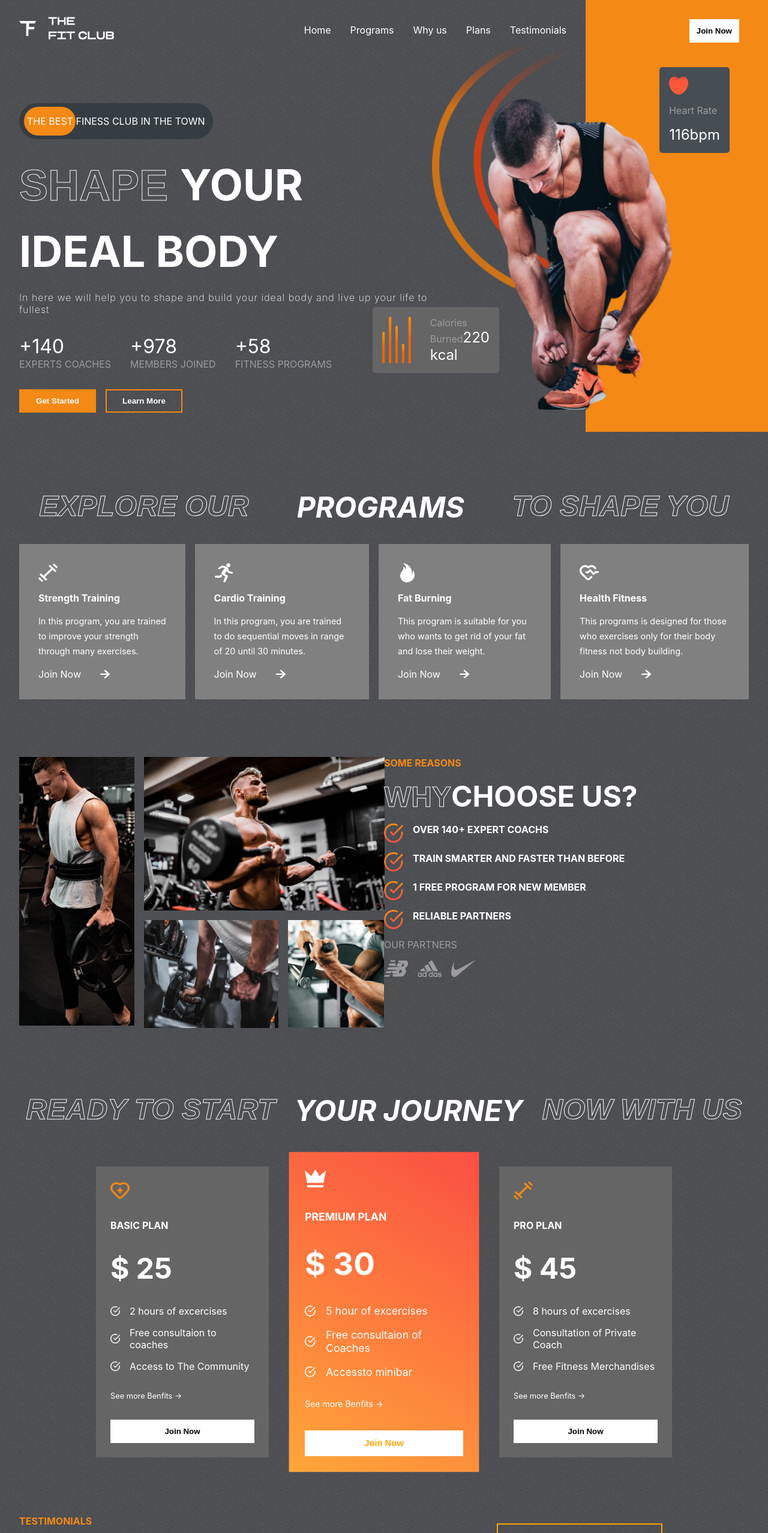
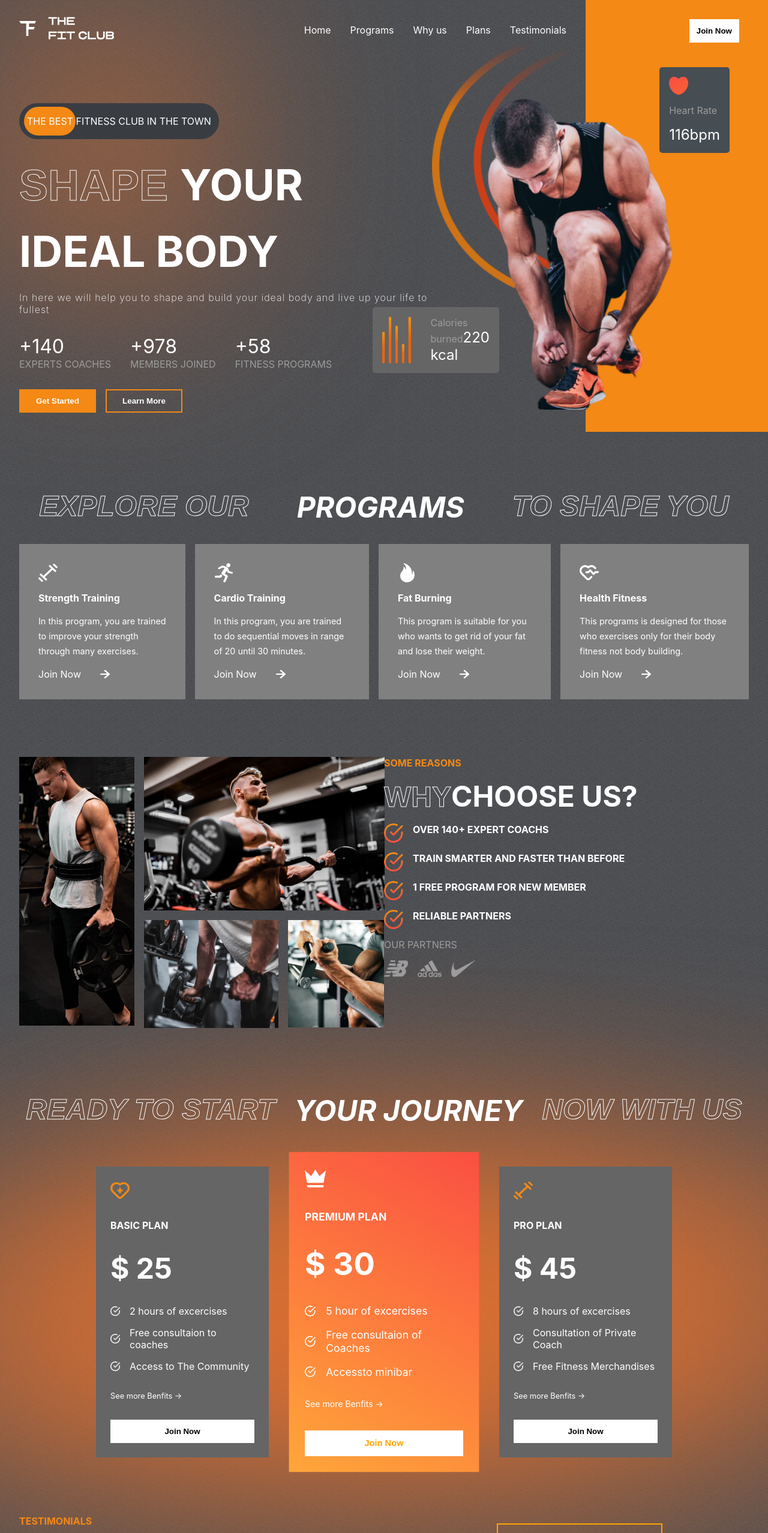
Before and after one commit to Asjal8/Fitness-Club, a React (Create React App) app: page / in a window 1280 px wide. Shown: the top 2556 px of the page at 60% size. Built offline with nearby package versions, Linux system fonts and the light colour scheme.

Commit message:
Sixth Commit

```diff
--- a/src/App.css
+++ b/src/App.css
@@ -40,3 +40,10 @@
 .btn:hover {
   cursor: pointer;
 }
+.blur {
+  background: rgba(253, 120, 43, 0.69);
+  position: absolute;
+  border-radius: 50%;
+  filter: blur(150px);
+  z-index: -9;
+}
--- a/src/App.js
+++ b/src/App.js
@@ -1,5 +1,7 @@
 import "./App.css";
+import Footer from "./component/Footer/Footer";
 import Hero from "./component/Hero/Hero";
+import Join from "./component/Join/Join";
 import Plans from "./component/Plans/Plans";
 import Programs from "./component/Programs/Programs";
 import Reasons from "./component/Reasons/Reasons";
@@ -12,6 +14,8 @@ function App() {
       <Reasons />
       <Plans />
       <Testimonial />
+      <Join />
+      <Footer />
     </div>
   );
 }
--- /dev/null
+++ b/src/component/Footer/Footer.css
@@ -0,0 +1,44 @@
+.Footer-container {
+  position: relative;
+}
+
+.Footer-container > hr {
+  border: 1px solid var(--lightgray);
+}
+.footer {
+  padding: 1rem 2rem;
+  display: flex;
+  flex-direction: column;
+  gap: 4rem;
+  align-items: center;
+  justify-content: center;
+  height: 20rem;
+}
+.social-links {
+  display: flex;
+  gap: 4rem;
+}
+.social-links > img {
+  width: 2rem;
+  height: 2rem;
+  cursor: pointer;
+}
+.logo-f > img {
+  width: 10rem;
+}
+.blur-f-1 {
+  bottom: 0;
+  right: 15%;
+  width: 50rem;
+  height: 12rem;
+  filter: blur(200px);
+  background: red;
+}
+.blur-f-2 {
+  bottom: 0;
+  left: 15%;
+  width: 50rem;
+  height: 12rem;
+  filter: blur(200px);
+  background: rgb(255, 115, 0);
+}
--- /dev/null
+++ b/src/component/Footer/Footer.jsx
@@ -0,0 +1,28 @@
+import React from "react";
+import "./Footer.css";
+import Github from "../../assets/github.png";
+import Instagram from "../../assets/instagram.png";
+import Linkedin from "../../assets/linkedin.png";
+import Logo from "../../assets/logo.png";
+
+const Footer = () => {
+  return (
+    <div className="Footer-container">
+      <hr />
+      <div className="footer">
+        <div className="social-links">
+          <img src={Github} alt="" />
+          <img src={Instagram} alt="" />
+          <img src={Linkedin} alt="" />
+        </div>
+        <div className="logo-f">
+          <img src={Logo} alt="" />
+        </div>
+      </div>
+      <div className="blur blur-f-1"></div>
+      <div className="blur blur-f-2"></div>
+    </div>
+  );
+};
+
+export default Footer;
--- a/src/component/Hero/Hero.css
+++ b/src/component/Hero/Hero.css
@@ -3,36 +3,36 @@
   justify-content: space-between;
 }
 .left-h {
-  padding: 2rem;
-  padding-top: 1.5rem;
-  flex: 3;
   display: flex;
+  flex: 3 1;
+  flex-direction: column;
   gap: 2rem;
-  flex-direction: column;
+  padding: 1.5rem 2rem 2rem;
 }
 .the-best-ad {
+  align-items: center;
+  background-color: #393d42;
+  border-radius: 4rem;
+  color: #fff;
+  display: flex;
+  justify-content: flex-start;
   margin-top: 4rem;
-  background-color: #363d42;
-  border-radius: 4rem;
+  padding: 20px 13px;
+  position: relative;
+  width: -webkit-fit-content;
+  width: -moz-fit-content;
   width: fit-content;
-  padding: 20px 13px;
-  text-transform: uppercase;
-  color: #fff;
-  position: relative;
-  display: flex;
-  align-items: center;
-  justify-content: flex-start;
 }
-.the-best-ad span {
+.the-best-ad > span {
   z-index: 2;
 }
-.the-best-ad div {
-  position: absolute;
-  background-color: var(--orange);
-  width: 5.4rem;
+.the-best-ad > div {
+  background-color: #f48916;
+  border-radius: 3rem;
   height: 80%;
   left: 8px;
-  border-radius: 3rem;
+  position: absolute;
+  width: 5.4rem;
   z-index: 1;
 }
 .hero-text {
@@ -133,15 +133,17 @@
   width: 15rem;
 }
 .calories {
+  background-color: var(--caloryCard);
+  border-radius: 5px;
   display: flex;
   gap: 2rem;
-  background-color: var(--caloryCard);
-  border-radius: 5px;
   padding: 1rem;
+  position: absolute;
+  right: 28rem;
+  top: 32rem;
+  width: -webkit-fit-content;
+  width: -moz-fit-content;
   width: fit-content;
-  position: absolute;
-  top: 32rem;
-  right: 28rem;
 }
 .calories img {
   width: 3rem;
@@ -158,3 +160,8 @@
   color: #fff;
   font-size: 1.5rem;
 }
+.hero-blur {
+  width: 22rem;
+  height: 30rem;
+  left: 0;
+}
--- a/src/component/Hero/Hero.jsx
+++ b/src/component/Hero/Hero.jsx
@@ -9,12 +9,13 @@ import calories from "../../assets/calories.png";
 const Hero = () => {
   return (
     <div className="hero">
+      <div className="blur hero-blur"></div>
       <div className="left-h">
         <Header />
         {/* The Best Ad */}
         <div className="the-best-ad">
           <div></div>
-          <span>The best finess club in the town</span>
+          <span>THE BEST FITNESS CLUB IN THE TOWN</span>
         </div>
 
         {/* Hero Heading */}
@@ -73,7 +74,7 @@ const Hero = () => {
         <div className="calories">
           <img src={calories} alt="" />
           <div>
-            <span>Calories Burned</span>
+            <span>Calories burned</span>
             <span>220 kcal</span>
           </div>
         </div>
--- /dev/null
+++ b/src/component/Join/Join.css
@@ -0,0 +1,47 @@
+.Join {
+  display: flex;
+  padding: 0 2rem;
+  gap: 10rem;
+}
+.left-j {
+  color: #fff;
+  font-size: 3rem;
+  font-weight: bold;
+  text-transform: uppercase;
+  position: relative;
+}
+.left-j > hr {
+  position: absolute;
+  width: 10.5rem;
+  border: 2px solid var(--orange);
+  border-radius: 20%;
+  margin: -10px 0;
+}
+.left-j > div {
+  display: flex;
+  gap: 1rem;
+}
+.right-j {
+  display: flex;
+  justify-content: center;
+  align-items: flex-end;
+}
+.email-container {
+  display: flex;
+  gap: 3rem;
+  background-color: gray;
+  padding: 1rem 2rem;
+}
+.email-container > input {
+  background-color: transparent;
+  border: none;
+  outline: none;
+  color: var(--lightgrayz);
+}
+::placeholder {
+  color: var(--lightgray);
+}
+.btn-j {
+  background-color: var(--orange);
+  color: #fff;
+}
--- /dev/null
+++ b/src/component/Join/Join.jsx
@@ -0,0 +1,55 @@
+import React, { useRef } from "react";
+import "./Join.css";
+import emailjs from "@emailjs/browser";
+
+const Join = () => {
+  const form = useRef();
+
+  const sendEmail = (e) => {
+    e.preventDefault();
+
+    emailjs
+      .sendForm(
+        "service_4e0mdcs",
+        "template_jye186q",
+        form.current,
+        "SdXfxEUM5h4lGNkyM"
+      )
+      .then(
+        (result) => {
+          console.log(result.text);
+        },
+        (error) => {
+          console.log(error.text);
+        }
+      );
+  };
+
+  return (
+    <div className="Join" id="join-us">
+      <div className="left-j">
+        <hr />
+        <div>
+          <span className="stroke-text">READY TO</span>
+          <span>LEVEL UP</span>
+        </div>
+        <div>
+          <span>YOUR BODY</span>
+          <span className="stroke-text">WITH US?</span>
+        </div>
+      </div>
+      <div className="right-j">
+        <form ref={form} className="email-container" onSubmit={sendEmail}>
+          <input
+            type="email"
+            name="user_email"
+            placeholder="Enter Your Email"
+          />
+          <button className="btn btn-j">Join Now</button>
+        </form>
+      </div>
+    </div>
+  );
+};
+
+export default Join;
--- a/src/component/Plans/Plans.css
+++ b/src/component/Plans/Plans.css
@@ -5,6 +5,18 @@
   margin-top: -4rem;
   padding: 0 2rem;
   position: relative;
+}
+.plans-blur-1 {
+  width: 100rem;
+  height: 30rem;
+  top: 6rem;
+  left: 0rem;
+}
+.plans-blur-2 {
+  width: 100rem;
+  height: 30rem;
+  top: 10rem;
+  right: 0rem;
 }
 .plans {
   align-items: center;
--- a/src/component/Plans/Plans.jsx
+++ b/src/component/Plans/Plans.jsx
@@ -6,6 +6,8 @@ import "./Plans.css";
 const Plans = () => {
   return (
     <div className="plans-container">
+      <div className="blur plans-blur-1"></div>
+      <div className="blur plans-blur-2"></div>
       <div className="programs-header" style={{ gap: "2rem" }}>
         <span className="stroke-text">READY TO START</span>
         <span>YOUR JOURNEY</span>
```
